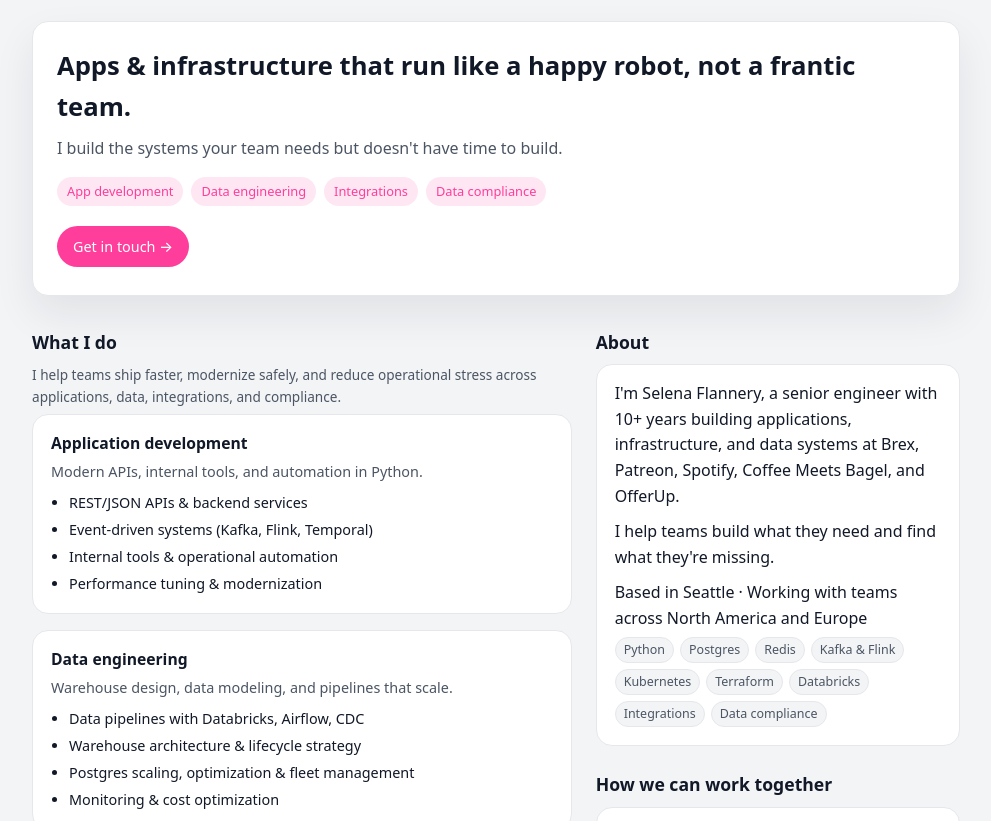
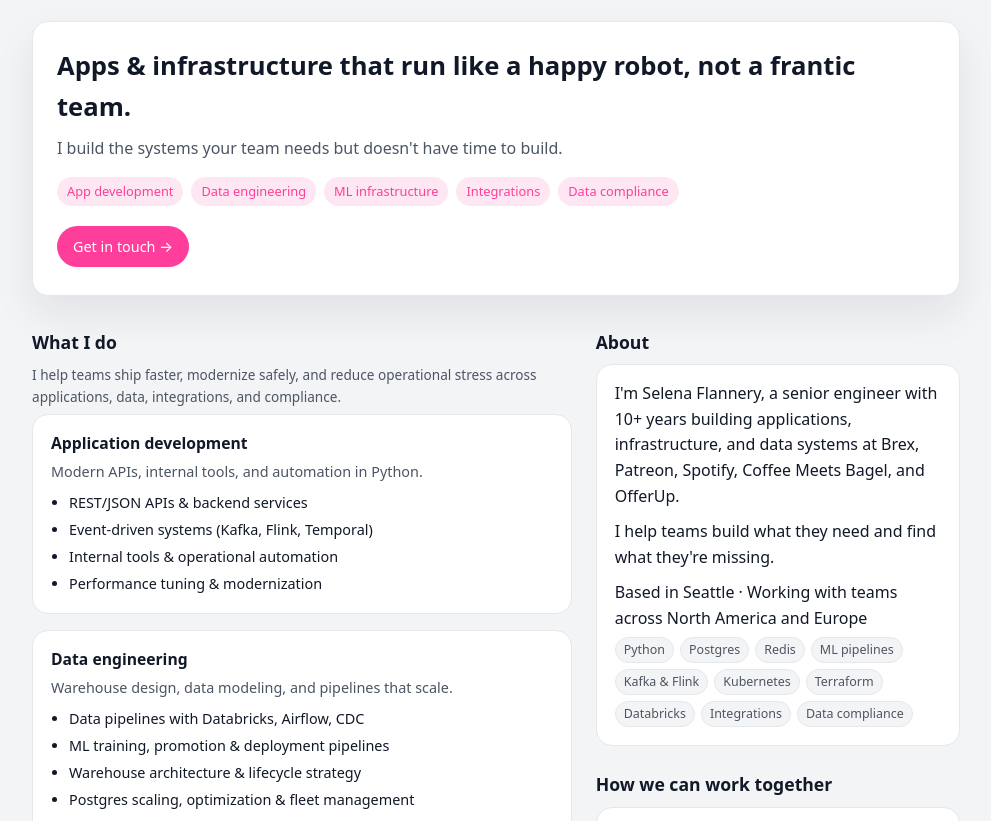
Before and after one commit to SeleniumK/seleniumk.github.io, a plain HTML site: page index.html in a window 1280 px wide. Shown: the part 121-942 px from the top of the page, without its empty margins (144-1135 px from the left). Drawn offline with Linux system fonts and the light colour scheme.

Commit message:
Add ML infrastructure experience

```diff
--- a/index.html
+++ b/index.html
@@ -302,6 +302,7 @@
       <div class="hero-pills">
         <span class="pill">App development</span>
         <span class="pill">Data engineering</span>
+        <span class="pill">ML infrastructure</span>
         <span class="pill">Integrations</span>
         <span class="pill">Data compliance</span>
       </div>
@@ -337,6 +338,7 @@
             <p class="tagline">Warehouse design, data modeling, and pipelines that scale.</p>
             <ul>
               <li>Data pipelines with Databricks, Airflow, CDC</li>
+              <li>ML training, promotion & deployment pipelines</li>
               <li>Warehouse architecture & lifecycle strategy</li>
               <li>Postgres scaling, optimization & fleet management</li>
               <li>Monitoring & cost optimization</li>
@@ -376,6 +378,7 @@
             <li>Reduced 30s API endpoints to <strong>0.7s</strong> through redesign.</li>
             <li><strong>Led Python 2 → 3 migration</strong> across the engineering org.</li>
             <li><strong>Conference speaker</strong> at PGCon (Postgres) and PyCascades (Python).</li>
+            <li>Built <strong>ML training, promotion & deployment pipelines</strong> end-to-end.</li>
           </ul>
         </section>
       </div>
@@ -400,6 +403,7 @@
               <span class="pill-soft">Python</span>
               <span class="pill-soft">Postgres</span>
               <span class="pill-soft">Redis</span>
+              <span class="pill-soft">ML pipelines</span>
               <span class="pill-soft">Kafka & Flink</span>
               <span class="pill-soft">Kubernetes</span>
               <span class="pill-soft">Terraform</span>
```
